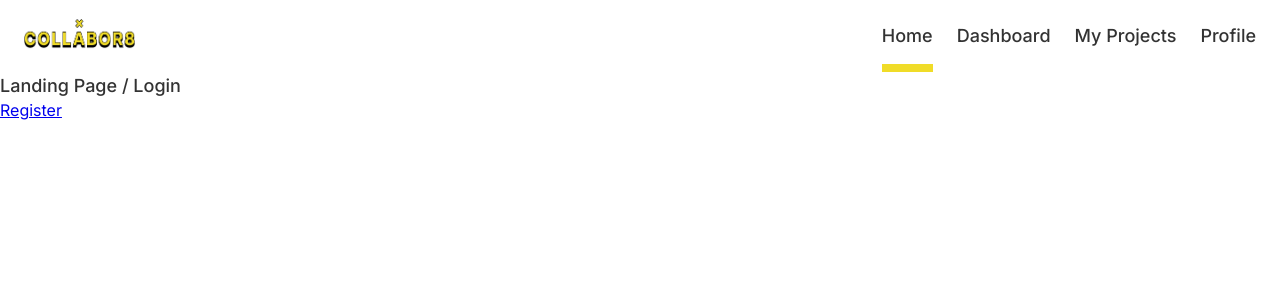
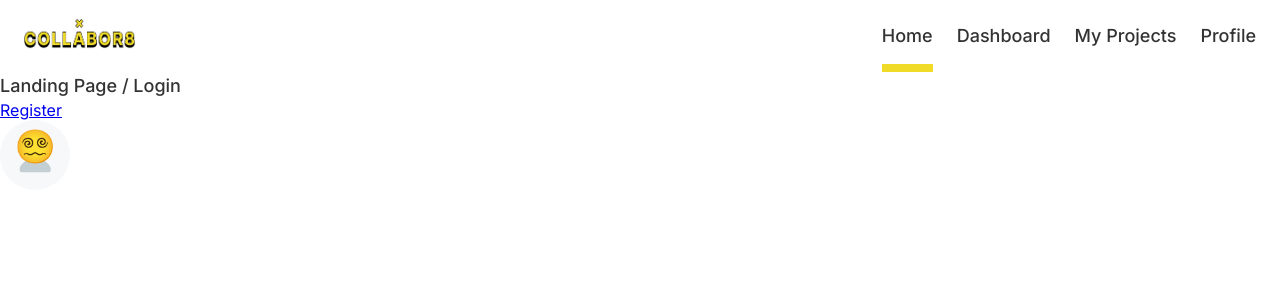
Before and after one commit to khomch/collabor8, a Next.js app in the folder client/collabor8/: page / in a window 1280 px wide. Shown: the top 300 px of the page. Built offline with nearby package versions, Linux system fonts and the light colour scheme.

Commit message:
styled: add member component

```diff
--- a/client/collabor8/src/app/page.tsx
+++ b/client/collabor8/src/app/page.tsx
@@ -1,4 +1,5 @@
 "use client";
+import Member from "@/components/member/member";
 import Link from "next/link";
 
 export default function LandingPage() {
@@ -6,6 +7,7 @@ export default function LandingPage() {
     <>
       <h1 className="bodytext1">Landing Page / Login</h1>
       <Link href="/register">Register</Link>
+      <Member icon="😵‍💫" />
     </>
   );
 }
--- /dev/null
+++ b/client/collabor8/src/components/member/member.css
@@ -0,0 +1,21 @@
+.member {
+    width: 70px;
+    height: 70px;
+    border-radius: 50% 50%;
+    background-color: var(--interface-gray100);
+    display: flex;
+    align-items: center;
+    justify-content: center;
+    position: relative;
+}
+
+.member__image {
+    width: 90px;
+}
+
+.member__emoji {
+    font-size: 33px;
+    position: absolute;
+    top: 0;
+    margin-top: 6px;
+}
--- /dev/null
+++ b/client/collabor8/src/components/member/member.tsx
@@ -0,0 +1,19 @@
+import React from "react";
+import person from "../../../public/person.svg";
+import "./member.css";
+import Image from "next/image";
+
+export type MemberProps = {
+  icon: "😵‍💫" | "😎" | "🥹" | "😅" | "🤓" | "😉";
+};
+
+function Member({ icon }: MemberProps) {
+  return (
+    <div className="member">
+      <Image className="member__image" src={person} />
+      <div className="member__emoji">{icon}</div>
+    </div>
+  );
+}
+
+export default Member;
```
Also changed, not shown: client/collabor8/public/person.svg (added).
